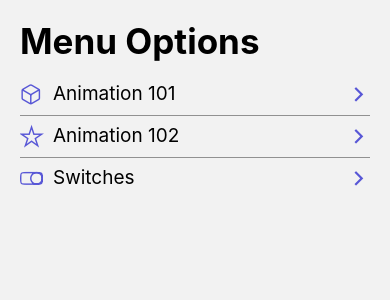
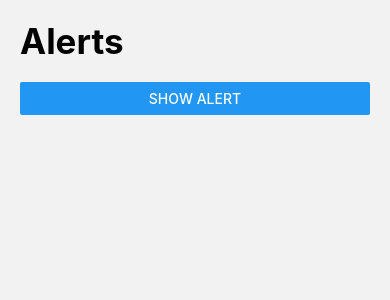
Before and after one commit to FranCarn/RNComponents, a React Native app: screen /AlertScreen in a window 390 px wide. Shown: the top 300 px of the page. Built offline with nearby package versions, Linux system fonts and the light colour scheme.

Commit message:
alert component ready

```diff
--- a/src/data/menuItems.ts
+++ b/src/data/menuItems.ts
@@ -16,4 +16,9 @@
     icon: 'toggle-outline',
     component: 'SwitchScreen',
   },
+  {
+    name: 'Alerts',
+    icon: 'alert-circle-outline',
+    component: 'AlertScreen',
+  },
 ];
--- a/src/navigation/Navigator.tsx
+++ b/src/navigation/Navigator.tsx
@@ -4,6 +4,7 @@
 import {Animation101} from '../screens/Animation101';
 import {Animation102} from '../screens/Animation102';
 import SwitchScreen from '../screens/SwitchScreen';
+import {AlertScreen} from '../screens/AlertScreen';
 
 const Stack = createStackNavigator();
 
@@ -11,6 +12,7 @@
   return (
     <Stack.Navigator screenOptions={{headerShown: false}}>
       <Stack.Screen name="Home" component={HomeScreen} />
+      <Stack.Screen name="AlertScreen" component={AlertScreen} />
       <Stack.Screen name="Animation101" component={Animation101} />
       <Stack.Screen name="Animation102" component={Animation102} />
       <Stack.Screen name="SwitchScreen" component={SwitchScreen} />
--- /dev/null
+++ b/src/screens/AlertScreen.tsx
@@ -0,0 +1,28 @@
+import React from 'react';
+import {Alert, Button, View} from 'react-native';
+import {HeaderTitle} from '../components/HeaderTitle';
+import {styles} from '../theme/appTheme';
+
+export const AlertScreen = () => {
+  const showAlert = () => {
+    Alert.alert(
+      'Alert Title',
+      'Alert body',
+      [
+        {
+          text: 'Cancel',
+          onPress: () => console.log('Cancel Pressed'),
+          style: 'destructive',
+        },
+        {text: 'OK', onPress: () => console.log('OK Pressed')},
+      ],
+      {cancelable: true, onDismiss: () => console.log('dismissed')},
+    );
+  };
+  return (
+    <View style={styles.globalMargin}>
+      <HeaderTitle title="Alerts" />
+      <Button title="Show Alert" onPress={showAlert} />
+    </View>
+  );
+};
```
